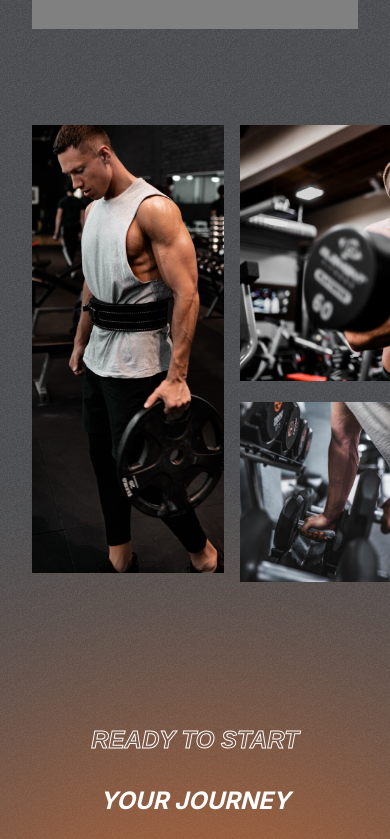
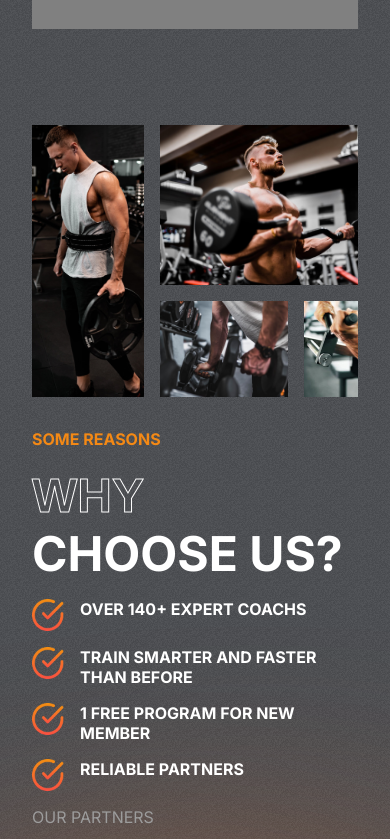
Before and after one commit to decifur/fitclub, a React (Create React App) app: page / in a window 390 px wide. Shown: the part 2305-3144 px from the top of the page. Built offline with nearby package versions, Linux system fonts and the light colour scheme.

Commit message:
responsive Reasons component

```diff
--- a/src/components/Reasons/Reasons.css
+++ b/src/components/Reasons/Reasons.css
@@ -75,3 +75,29 @@
 .partners>img{
     width: 2.5rem;
 }
+
+@media screen and (max-width: 768px) {
+    .reasons{
+        flex-direction: column;
+    }
+    .left-r{
+        grid-auto-rows: auto;
+        overflow: hidden;
+    }
+    .left-r > :nth-child(1){
+        width: 7rem;
+        height: 17rem;
+    }
+    .left-r > :nth-child(2){
+        width: 15rem;
+        height: 10rem;
+    }
+    .left-r > :nth-child(3){
+        width: 8rem;
+        height: 6rem;
+    }
+    .left-r > :nth-child(4){
+        width: 7rem;
+        height: 6rem;
+    }
+}
```
